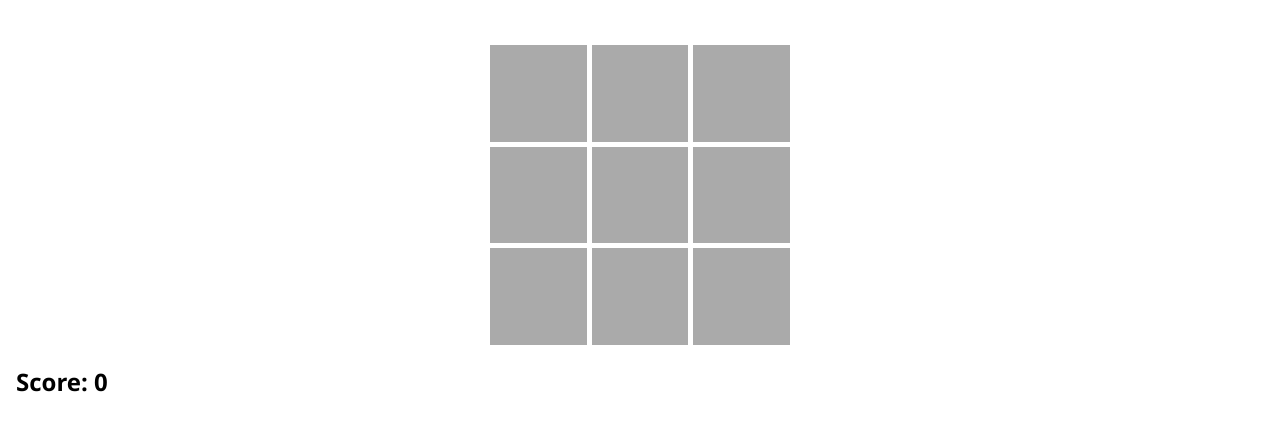
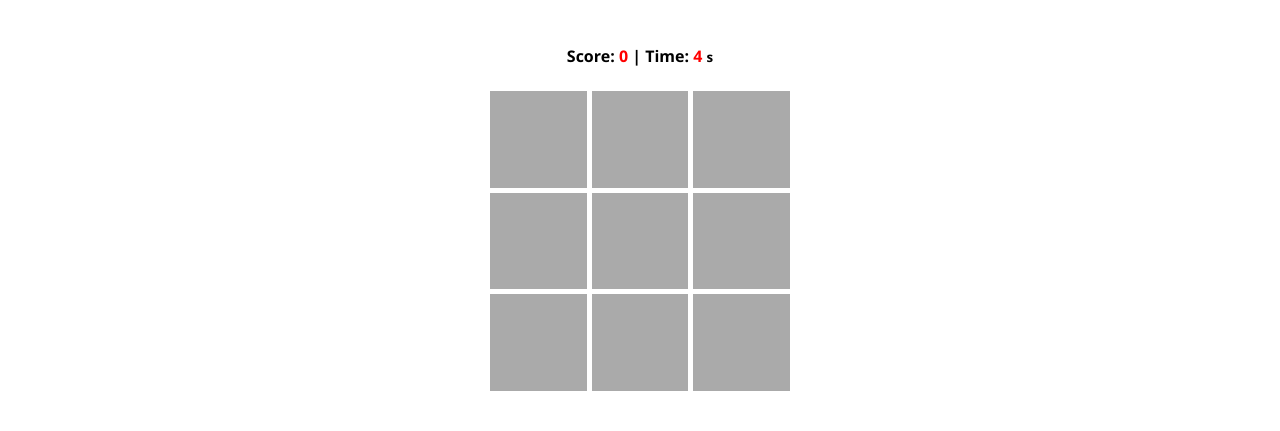
Before and after one commit to IlliaMatushchak/game-memory-blocks, a plain HTML site: page index.html in a window 1280 px wide. Both pictures are taken after a click on the button "Start". Shown: the part 131-562 px from the top of the page. Drawn offline with Linux system fonts and the light colour scheme.

Commit message:
Feature: Add a countdown timer

```diff
--- /dev/null
+++ b/countdown-timer.js
@@ -0,0 +1,35 @@
+class CountdownTimer {
+  constructor(displayEl) {
+    this.displayEl = displayEl;
+    this.interval = null;
+    this.timeLeft = 0;
+  }
+
+  start(duration, onFinish) {
+    this.stop();
+
+    this.timeLeft = duration;
+    this.render();
+
+    this.interval = setInterval(() => {
+      this.timeLeft--;
+      this.render();
+
+      if (this.timeLeft <= 0) {
+        this.stop();
+        onFinish?.();
+      }
+    }, 1000);
+  }
+
+  stop() {
+    if (this.interval) {
+      clearInterval(this.interval);
+      this.interval = null;
+    }
+  }
+
+  render() {
+    this.displayEl.textContent = this.timeLeft;
+  }
+}
--- a/game-manager.js
+++ b/game-manager.js
@@ -3,11 +3,13 @@ class GameManager {
   #score = 0;
   #containerEl;
   #scoreEl;
+  #timer;
 
-  constructor(containerEl, scoreEl, difficultySettings) {
+  constructor(containerEl, scoreEl, timeEl, difficultySettings) {
     this.#containerEl = containerEl;
     this.#scoreEl = scoreEl;
     this.#difficultySettings = difficultySettings;
+    this.#timer = new CountdownTimer(timeEl);
   }
 
   startGame() {
@@ -27,11 +29,11 @@ class GameManager {
       }, 1000);
     };
 
-    setTimeout(() => {
+    this.#timer.start(this.#difficultySettings.appearanceDuration, () => {
       this.#containerEl.innerHTML = "";
       this.#containerEl.append(boardManager.interactiveBoardEl);
-      setTimeout(checkAnswer, this.#difficultySettings.answerDuration * 1000);
-    }, this.#difficultySettings.appearanceDuration * 1000);
+      this.#timer.start(this.#difficultySettings.answerDuration, checkAnswer);
+    });
   }
 
   showResults() {
--- a/index.html
+++ b/index.html
@@ -41,12 +41,14 @@
       </menu>
     </header>
     <main>
+      <div id="info-container">
+        Score: <span id="score">0</span> | Time: <span id="time">0</span>
+        <small>s</small>
+      </div>
       <div id="board-container"></div>
-      <div id="info-container">
-        <h2>Score: <span id="score">0</span></h2>
-      </div>
     </main>
 
+    <script src="./countdown-timer.js"></script>
     <script src="./block.js"></script>
     <script src="./board.js"></script>
     <script src="./game-manager.js"></script>
--- a/main.js
+++ b/main.js
@@ -1,5 +1,6 @@
 const boardContainerEl = document.querySelector("#board-container");
 const scoreEl = document.querySelector("#score");
+const timeEl = document.querySelector("#time");
 const btnStart = document.querySelector("#btn-start");
 
 const settingsEl = document.querySelector(".settings");
@@ -38,7 +39,7 @@ btnStart.addEventListener("click", startGame);
 function startGame() {
   boardContainerEl.innerHTML = "";
   scoreEl.textContent = "0";
-  let gameManager = new GameManager(boardContainerEl, scoreEl, {
+  let gameManager = new GameManager(boardContainerEl, scoreEl, timeEl, {
     size,
     appearanceDuration,
     answerDuration,
--- a/styles.css
+++ b/styles.css
@@ -133,6 +133,16 @@ header menu button {
   background-color: rgb(210, 0, 0);
 }
 
+#info-container {
+  text-align: center;
+  font-weight: bold;
+  margin-bottom: 1.5rem;
+}
+
+#info-container span {
+  color: red;
+}
+
 .board {
   width: calc(var(--board-size-cols) * var(--box-size));
   height: calc(var(--board-size-rows) * var(--box-size));
```
